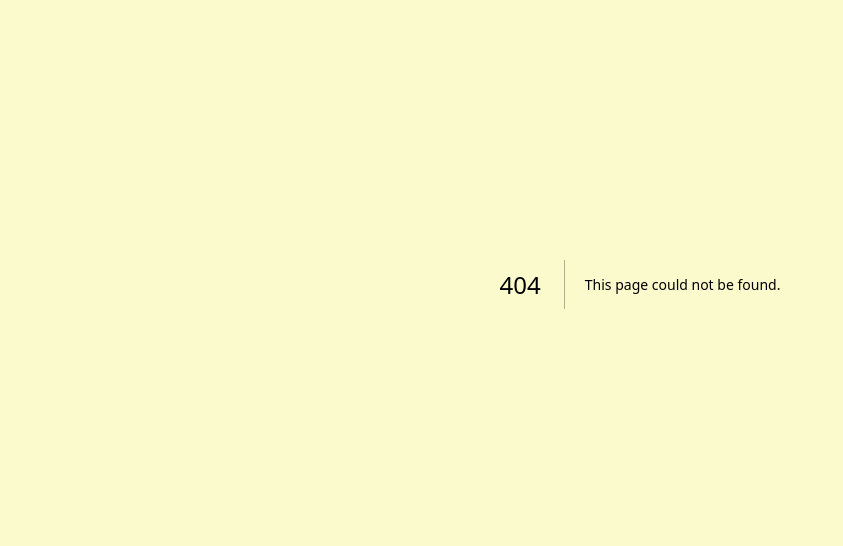
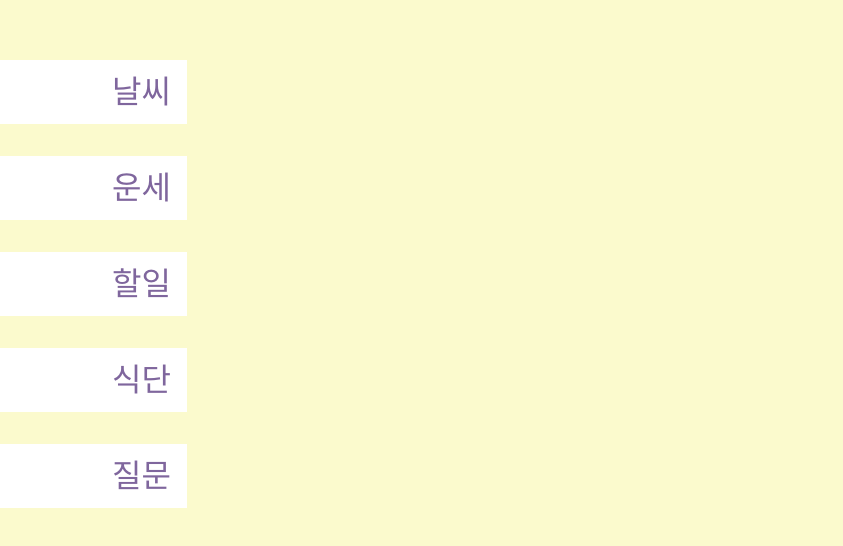
Before and after one commit to mijin0928/Today, a Next.js app: page /components/layout/Layout in a window 1280 px wide. Before the commit this address had no page. Shown: the part 116-662 px from the top of the page, without its empty margins (0-843 px from the left). Built offline with nearby package versions, Linux system fonts and the light colour scheme; a web font is replaced by a local one.

Commit message:
feat: 메인 layout 컴포넌트 구현

```diff
--- /dev/null
+++ b/src/pages/components/layout/Layout.tsx
@@ -0,0 +1,11 @@
+import { ReactNode } from 'react';
+import Gnb from '../gnb/Gnb';
+
+export default function Layout({ children }: { children: ReactNode }) {
+  return (
+    <>
+      <Gnb />
+      <main className='p-[0_2rem_0_2rem] lg:max-w-[78%] lg:m-[0_2rem_0_auto]'>{children}</main>
+    </>
+  );
+}
```
